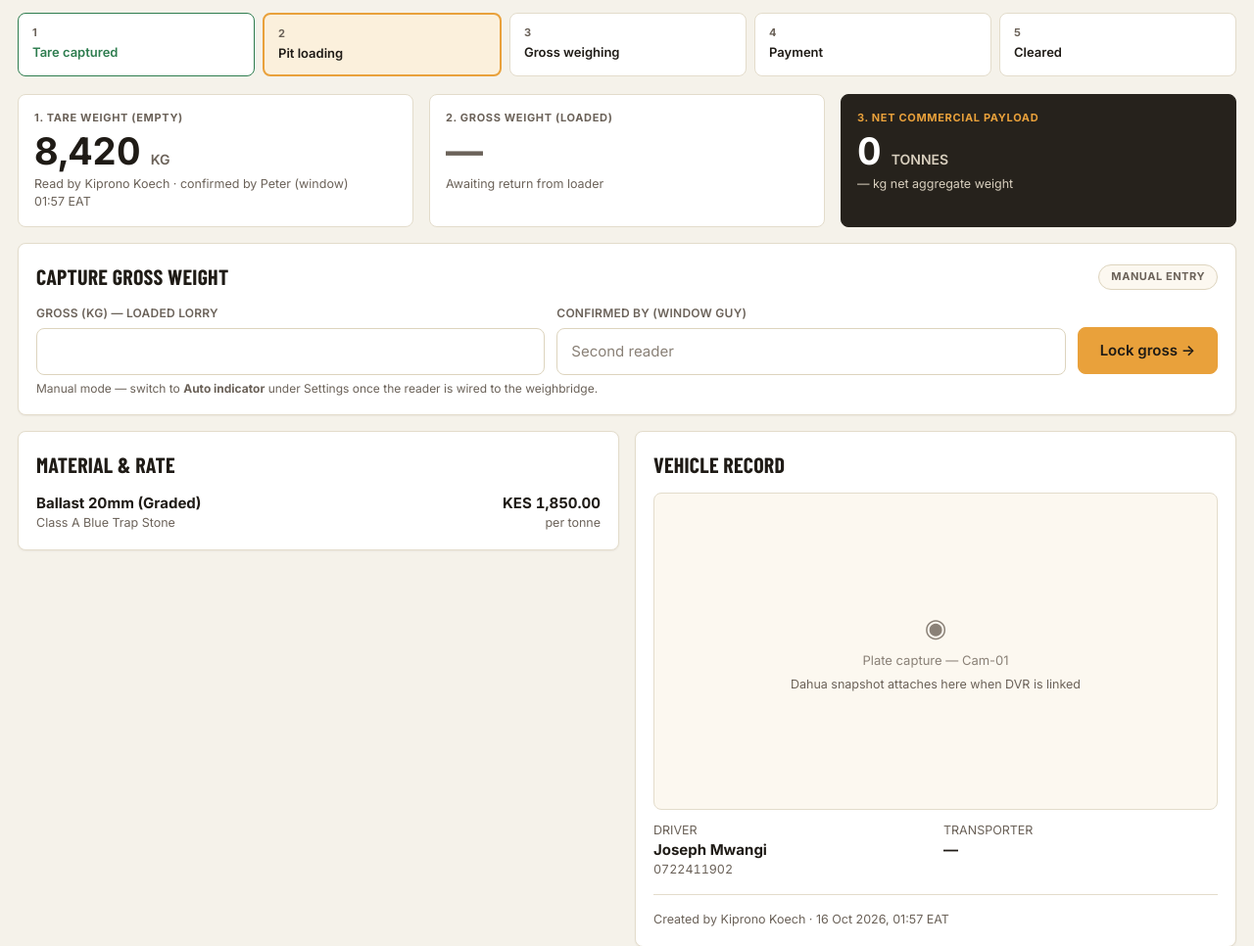
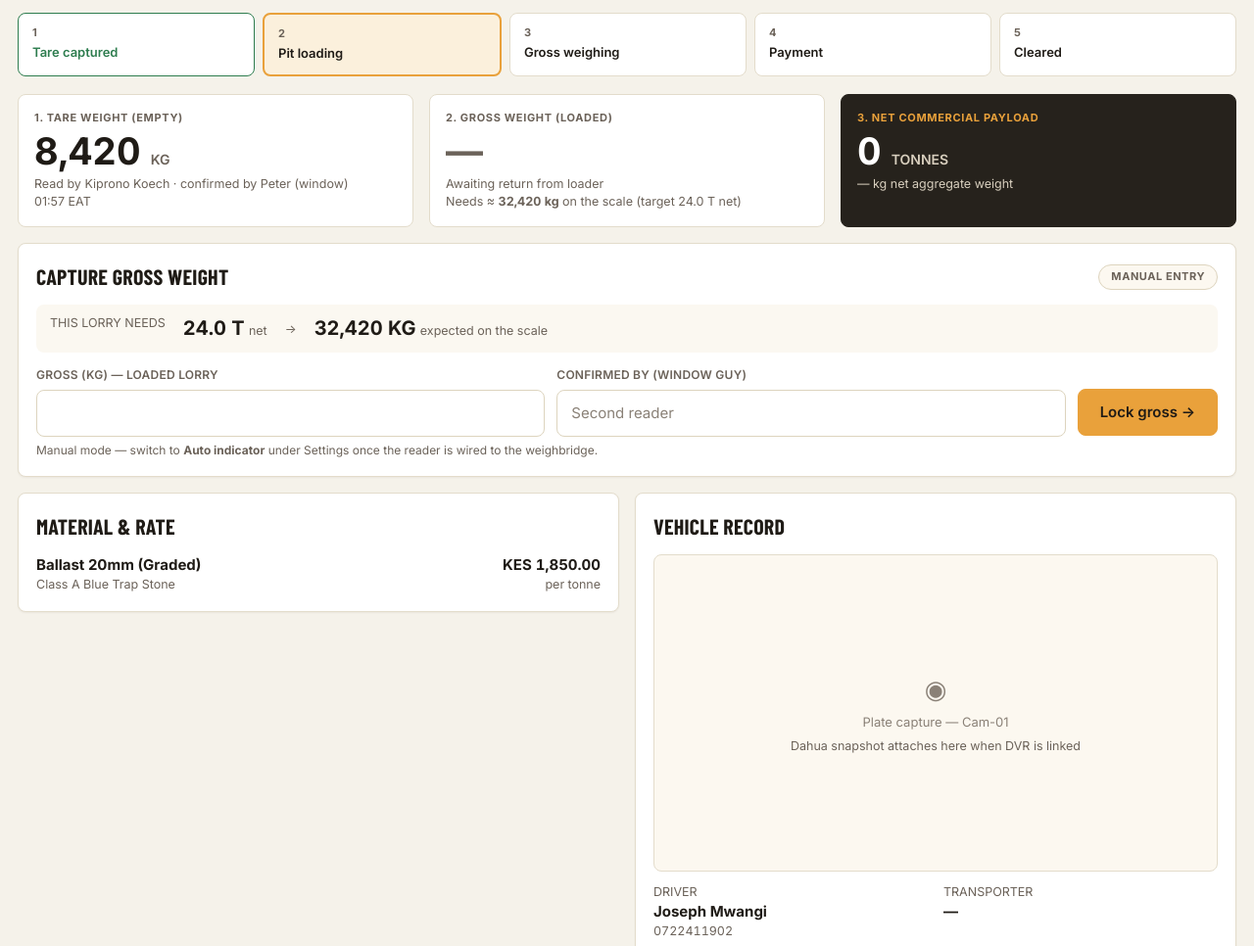
Before and after one commit to shahbzshah/mizani, a Flask app: page /tickets/1 in a window 1280 px wide. Shown: the part 158-1124 px from the top of the page at 98% size. Run offline with Flask 3, Linux system fonts and the light colour scheme; a user stored in the database is signed in; data comes from the database, SQL or seed files in the repository; data that the repository does not hold is empty.

Commit message:
Show needed weight on gross capture: target strip + expected gross + live delta

```diff
--- a/app/models.py
+++ b/app/models.py
@@ -148,6 +148,14 @@ class Ticket(db.Model):
                 self.amount_due = round(self.net_tonnes * self.material.price_per_tonne, 2)
 
     @property
+    def target_kg(self):
+        return round((self.target_tonnes or 0) * 1000, 1)
+
+    @property
+    def expected_gross_kg(self):
+        return round((self.tare_kg or 0) + self.target_kg, 1)
+
+    @property
     def variance_ok(self):
         if self.variance_kg is None or not self.target_tonnes:
             return None
--- a/app/routes.py
+++ b/app/routes.py
@@ -305,7 +305,12 @@ def api_scale_live():
     site = request.args.get("site", "quarry")
     live = scale_mod.read_live(site)
     mode = get_setting(f"{site}.weigh_mode", "manual")
-    return render_template("_scale_live.html", live=live, mode=mode, site=site)
+    try:
+        expected = float(request.args.get("expected", 0)) or None
+    except (TypeError, ValueError):
+        expected = None
+    return render_template("_scale_live.html", live=live, mode=mode,
+                           site=site, expected=expected)
 
 
 @bp.route("/tickets/<int:tid>/pay-mpesa", methods=["POST"])
--- a/app/templates/ticket_detail.html
+++ b/app/templates/ticket_detail.html
@@ -42,7 +42,7 @@
   <div class="wread"><div class="k">2. Gross weight (loaded)</div>
     {% if t.gross_kg %}<div class="v num">{{ t.gross_kg|kgfmt }} <span class="u">KG</span></div>
     <div class="muted small" style="margin-top:6px">Read by {{ t.gross_read_by or '—' }}{% if t.gross_confirmed_by %} · confirmed by {{ t.gross_confirmed_by }}{% endif %}<br>{{ t.gross_at|tm }} EAT</div>
-    {% else %}<div class="v muted">—</div><div class="muted small" style="margin-top:6px">Awaiting return from loader</div>{% endif %}</div>
+    {% else %}<div class="v muted">—</div><div class="muted small" style="margin-top:6px">Awaiting return from loader<br>Needs ≈ <b class="num">{{ t.expected_gross_kg|kgfmt }} kg</b> on the scale (target {{ t.target_tonnes }} T net)</div>{% endif %}</div>
   <div class="wread hero"><div class="k">3. Net commercial payload</div>
     <div class="v num">{{ t.net_tonnes }} <span class="u">TONNES</span></div>
     <div class="muted small" style="margin-top:6px;color:#D8CFBE">{{ t.net_kg|kgfmt if t.net_kg else '—' }} kg net aggregate weight</div></div>
@@ -74,8 +74,15 @@
     <h2 style="font-size:22px">{{ 'Re-weigh after top-up' if needs_topup else 'Capture gross weight' }}</h2>
     <span class="badge {{ 'b-amber' if weigh_mode == 'auto' else 'b-plain' }}">{{ 'Auto indicator' if weigh_mode == 'auto' else 'Manual entry' }}</span>
   </div>
+  {% set expected_gross = t.expected_gross_kg|int %}
+  <div style="background:#FBF8F1;border:1px solid var(--line);border-radius:8px;padding:10px 14px;margin-bottom:14px;display:flex;gap:18px;flex-wrap:wrap">
+    <span class="small muted">THIS LORRY NEEDS</span>
+    <span><b class="num" style="font-size:20px">{{ t.target_tonnes }} T</b> <span class="small muted">net</span></span>
+    <span class="small muted" style="align-self:center">→</span>
+    <span><b class="num" style="font-size:20px">{{ expected_gross|kgfmt }} KG</b> <span class="small muted">expected on the scale</span></span>
+  </div>
   {% if weigh_mode == 'auto' %}
-    <div hx-get="{{ url_for('main.api_scale_live') }}?site={{ t.site }}" hx-trigger="every 1s" hx-swap="innerHTML">
+    <div hx-get="{{ url_for('main.api_scale_live') }}?site={{ t.site }}&expected={{ expected_gross }}" hx-trigger="every 1s" hx-swap="innerHTML">
       {% include "_scale_live.html" with context %}
     </div>
     <form method="post" action="{{ url_for('main.ticket_gross', tid=t.id) }}" style="margin-top:12px">
--- a/data/scale_quarry.json
+++ b/data/scale_quarry.json
@@ -1 +1 @@
-{"kg": 28500.4, "stable": true, "ts": 1792121142.138776}
+{"kg": 28495.4, "stable": true, "ts": 1792122052.8635921}
```
Also changed, not shown: app/templates/_scale_live.html (+8 -0 lines).
